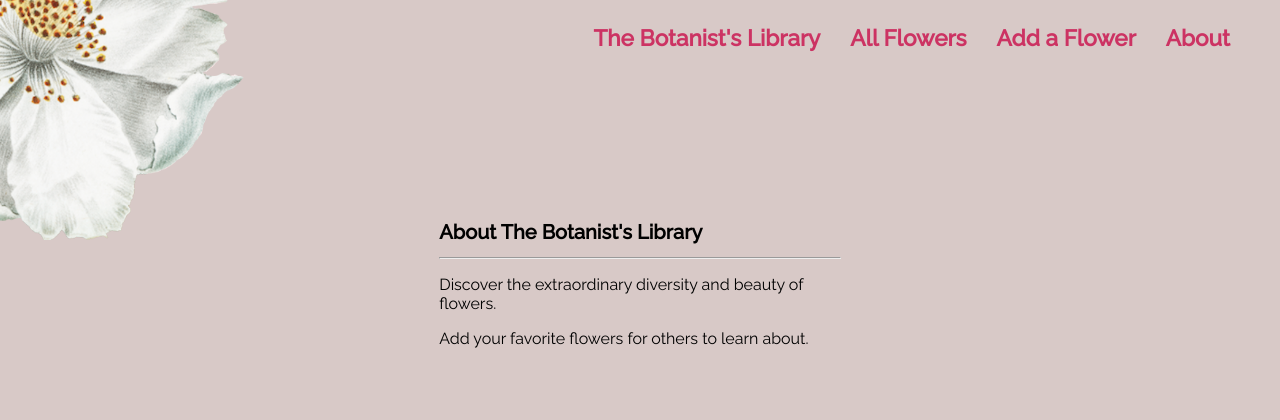
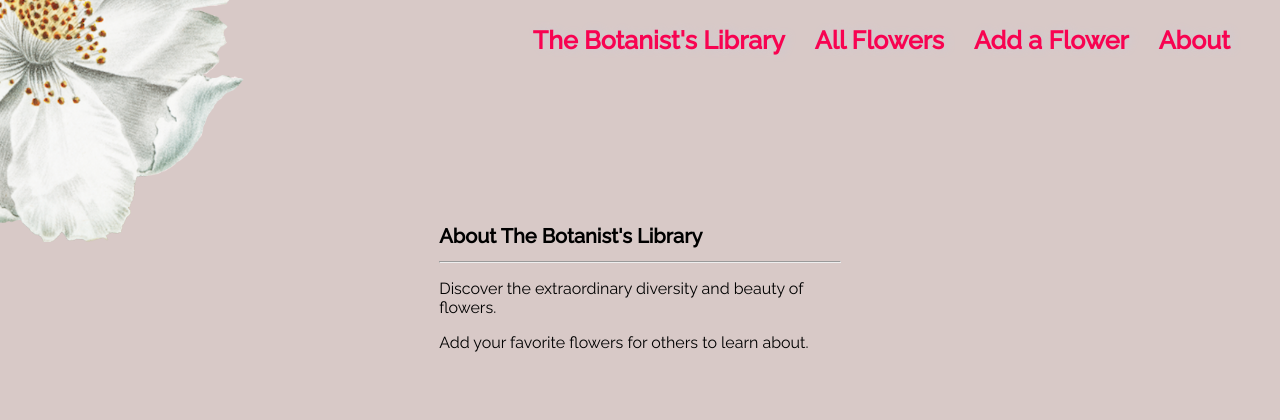
Before and after one commit to kangcarol/flower-collector-lab, a Django app: page /about/ in a window 1280 px wide. Shown: the top 420 px of the page. Before the commit the page ends 348 px from the top, so only its background shows below. Run offline with Django 4.2, Linux system fonts and the light colour scheme.

Commit message:
add shadow behind nav text so more visible on home page

```diff
--- a/main_app/static/css/base.css
+++ b/main_app/static/css/base.css
@@ -74,9 +74,10 @@ h2 {
 
 nav a {
   text-decoration: none;
-  color: #cc3363;
+  color: #f80351;
+  text-shadow: rgb(205, 201, 210) 3px 0 10px;
   font-weight: 600;
-  font-size: 2.25em;
+  font-size: 2.5em;
 }
 
 nav a:hover {
```
